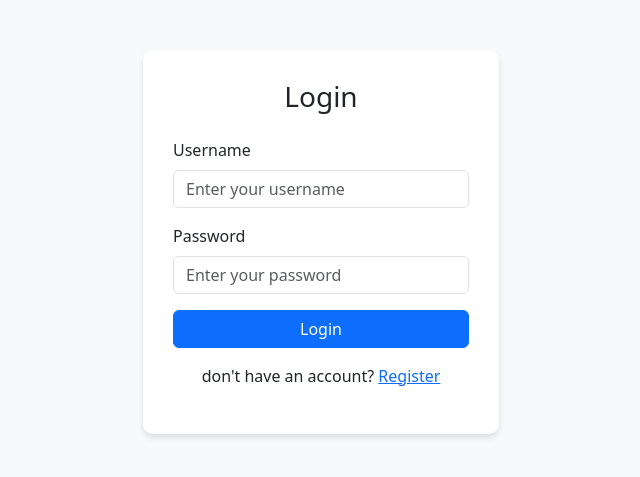
After one commit to badreddineouazzani/todo-list, a PHP site: page /login.php in a window 1280 px wide. The commit adds this page. Shown: the top 477 px of the page, without its empty margins (319-959 px from the left). Run offline with PHP 8.4, Linux system fonts and the light colour scheme.

Commit message:
session of user with login-logout-register added

```diff
--- a/db.php
+++ b/db.php
@@ -10,7 +10,7 @@ $conn = new mysqli(DB_HOST,DB_USER,DB_PASS,DB_NAME);
 if ($conn->connect_error ) {
     die("Connection failed: " . $conn->connect_error);
 }else {
-    echo "Connection succeeded ". PHP_VERSION;
+    //echo "Connection succeeded ". PHP_VERSION;
 }
 
 ?>
--- /dev/null
+++ b/login.php
@@ -0,0 +1,73 @@
+<?php
+session_start();
+include 'db.php';
+
+if ($_SERVER['REQUEST_METHOD'] === 'POST') {
+
+    $username = $_POST['username'];
+    $password = $_POST['password'];
+    $stmt = $conn->prepare("select id, password from users where username=?");
+    $stmt->bind_param('s', $username);
+    $stmt->execute();
+    $stmt->store_result();
+    $stmt->bind_result($user_id,$hashed_password);
+    $stmt->fetch();
+
+    if ($stmt->num_rows > 0 && password_verify($password,$hashed_password)) {
+        $_SESSION['user_id'] = $user_id;
+        header('Location: index.php');
+    }
+        else {
+        echo "Invalid username or password";
+        }
+}
+
+?>
+<!DOCTYPE html>
+<html lang="en">
+<head>
+    <meta charset="UTF-8">
+    <meta name="viewport" content="width=device-width, initial-scale=1.0">
+    <title>Login</title>
+    <link href="https://cdn.jsdelivr.net/npm/bootstrap@5.3.0/dist/css/bootstrap.min.css" rel="stylesheet">
+    <style>
+        body {
+            background-color: #f8f9fa;
+        }
+        .form-container {
+            margin-top: 50px;
+            padding: 30px;
+            background-color: #fff;
+            border-radius: 10px;
+            box-shadow: 0 4px 6px rgba(0, 0, 0, 0.1);
+        }
+    </style>
+</head>
+<body>
+    <div class="container">
+        <div class="row justify-content-center">
+            <div class="col-md-4">
+                <div class="form-container">
+                    <h3 class="text-center mb-4">Login</h3>
+                    <form method="POST" action="login.php">
+                        <div class="mb-3">
+                            <label for="username" class="form-label">Username</label>
+                            <input type="text" class="form-control" id="username" name="username" placeholder="Enter your username">
+                        </div>
+                        <div class="mb-3">
+                            <label for="password" class="form-label">Password</label>
+                            <input type="password" class="form-control" id="password" name="password" placeholder="Enter your password">
+                        </div>
+                        <button type="submit" class="btn btn-primary w-100">Login</button>
+                    </form>
+                    <div class="text-center mt-3">
+                        <p>don't have an account? <a href="register.php">Register</a></p>
+                    </div>
+                </div>
+            </div>
+        </div>
+    </div>
+
+    <script src="https://cdn.jsdelivr.net/npm/bootstrap@5.3.0/dist/js/bootstrap.bundle.min.js"></script>
+</body>
+</html>
```
Also changed, not shown: index.php (+34 -1 lines), logout.php (added, +7 -0 lines), register.php (added, +68 -0 lines).
